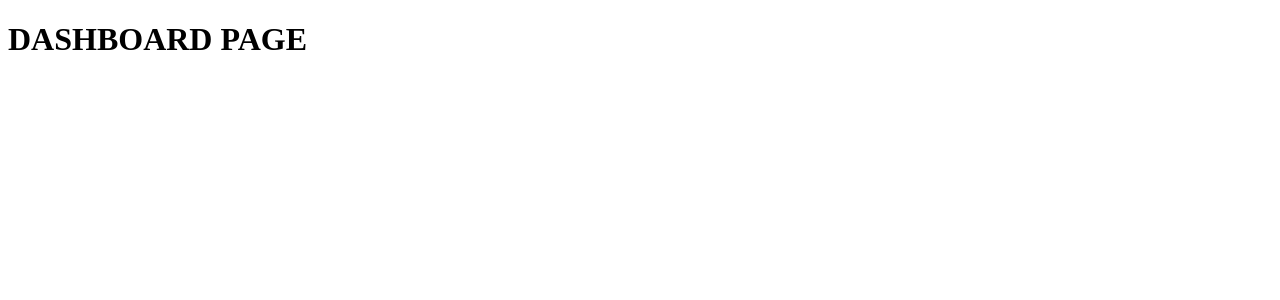
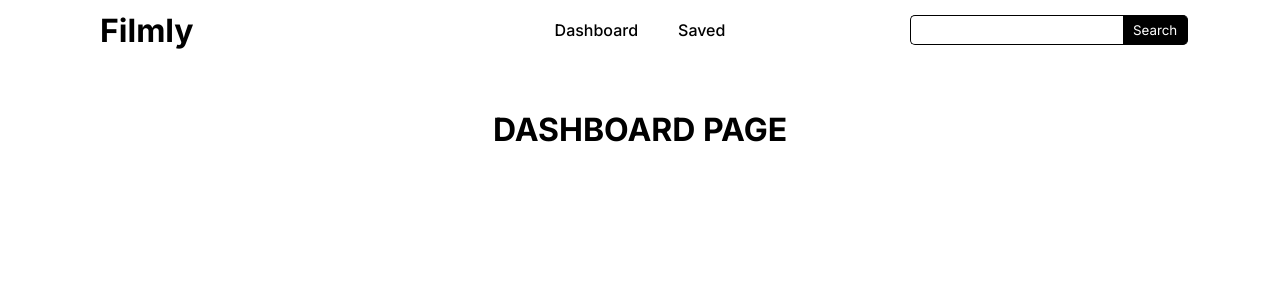
Before and after one commit to AbellFalow01/Moviebox, a React (Vite) app: page / in a window 1280 px wide. Shown: the top 300 px of the page. Built offline with nearby package versions, Linux system fonts and the light colour scheme.

Commit message:
Addded Header and styles

```diff
--- /dev/null
+++ b/src/components/Header.jsx
@@ -0,0 +1,21 @@
+import "../styles/header.css"
+import { Link } from "react-router"
+
+function Header() {
+
+  return (
+    <header>
+      <Link to="/" className="logo">Filmly</Link>
+      <nav>
+        <Link className="nav-link">Dashboard</Link>
+        <Link className="nav-link">Saved</Link>
+      </nav>
+      <div className="search-bar-wrapper">
+        <input className="search-bar" type="text" />
+        <button className="search-button">Search</button>
+      </div>
+    </header>
+  )
+}
+
+export default Header
--- a/src/layouts/Layout.jsx
+++ b/src/layouts/Layout.jsx
@@ -1,9 +1,11 @@
 import { Outlet } from "react-router";
+import Header from "../components/Header"
 
 function Layout() {
 
   return (
     <>
+    <Header/>
     <main>
       <Outlet/>
     </main>
--- a/src/main.jsx
+++ b/src/main.jsx
@@ -1,7 +1,7 @@
 import { StrictMode } from 'react'
 import { createRoot } from 'react-dom/client'
-import { Route, BrowserRouter as Router } from 'react-router'
-import './index.css'
+import { BrowserRouter as Router } from 'react-router'
+import './styles/index.css'
 import App from './App.jsx'
 
 
--- /dev/null
+++ b/src/styles/header.css
@@ -0,0 +1,56 @@
+header {
+  display: flex;
+  align-items: center;
+  justify-content: space-around;
+  padding-inline: 100px;
+  width: 100%;
+  height: 60px;
+}
+
+.logo {
+  text-decoration: none;
+  color: black;
+  font-weight: 700;
+  font-size: 2rem;
+  width: 25%;
+}
+
+nav {
+  display: flex;
+  justify-content: center;
+  gap: 40px;
+  width: 50%;
+}
+
+.nav-link {
+  text-decoration: none;
+  color: black;
+  font-size: 1rem;
+  font-weight: 500;
+}
+
+.search-bar-wrapper {
+  display: flex;
+  width: 25%;
+  height: 30px;
+}
+
+.search-bar {
+  outline: none;
+  border: 1px solid black;
+  border-right: none;
+  border-radius: 5px 0 0 5px;
+  padding-left: 10px;
+  padding-right: 10px;
+}
+
+.search-button {
+  border: 1px solid black;
+  border-left: none;
+  background-color: black;
+  border-radius: 0 5px 5px 0;
+  padding-right: 10px;
+  padding-left: 10px;
+  cursor: pointer;
+  color: white;
+}
--- /dev/null
+++ b/src/styles/index.css
@@ -0,0 +1,18 @@
+@import url('https://fonts.googleapis.com/css2?family=Inter:ital,opsz,wght@0,14..32,100..900;1,14..32,100..900&display=swap');
+
+* {
+  margin: 0;
+  padding: 0;
+  box-sizing: border-box;
+  font-family: "Inter", sans-serif;
+}
+
+body {
+  background-color: white;
+}
+
+main {
+  display: flex;
+  justify-content: center;
+  padding: 50px 0;
+}
```
Also changed, not shown: src/index.css (deleted).
